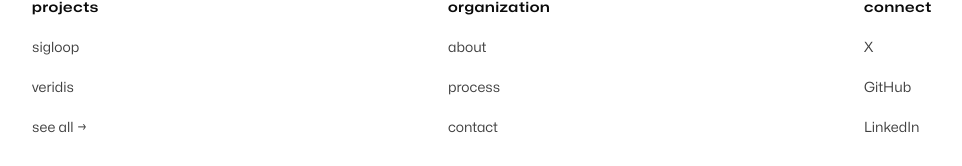
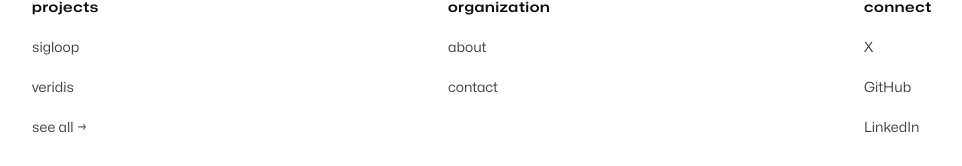
Before and after one commit to in-th3-l00p/inth3loop, a Next.js app: page /contact in a window 1280 px wide. Shown: the part 1404-1570 px from the top of the page, without its empty margins (0-962 px from the left). Built offline with nearby package versions, Linux system fonts and the light colour scheme.

Commit message:
got rid of the "our process" section

```diff
--- a/src/components/Footer.tsx
+++ b/src/components/Footer.tsx
@@ -25,7 +25,7 @@ const navigation = [
     title: 'organization',
     links: [
       { title: 'about', href: '/about' },
-      { title: 'process', href: '/process' },
+      // { title: 'process', href: '/process' },
       // { title: 'blog', href: '/blog' },
       { title: 'contact', href: '/contact' },
     ],
--- a/src/components/RootLayout.tsx
+++ b/src/components/RootLayout.tsx
@@ -146,10 +146,10 @@ function Navigation() {
         <NavigationItem href="/work">our work</NavigationItem>
         <NavigationItem href="/about">about us</NavigationItem>
       </NavigationRow>
-      <NavigationRow>
+      {/* <NavigationRow>
         <NavigationItem href="/process">our process</NavigationItem>
-        {/* <NavigationItem href="/blog">blog</NavigationItem> */}
-      </NavigationRow>
+        <NavigationItem href="/blog">blog</NavigationItem>
+      </NavigationRow> */}
     </nav>
   )
 }
```
Also changed, not shown: src/_process_draft/process/page.tsx (renamed from src/app/process/page.tsx).
